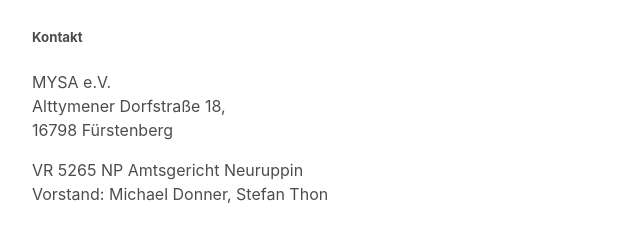
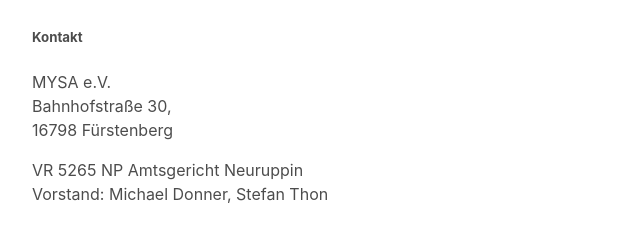
Before and after one commit to mysa-community/www, a plain HTML site: page index.html in a window 1280 px wide. Shown: the part 1198-1438 px from the top of the page, 224-864 px from the left. Drawn offline with nearby package versions, Linux system fonts and the light colour scheme.

Commit message:
Update Postal address

```diff
--- a/index.html
+++ b/index.html
@@ -52,7 +52,7 @@
 
                 <h5 class="pt3 measure lh-copy">Kontakt</h5>
                 <p class="fw4 b measure lh-copy">
-                  MYSA e.V.<br>Alttymener Dorfstraße 18,<br>16798 Fürstenberg
+                  MYSA e.V.<br>Bahnhofstraße 30,<br>16798 Fürstenberg
                 </p>
                 <p class="fw4 b measure lh-copy">
                   VR 5265 NP Amtsgericht Neuruppin
```
